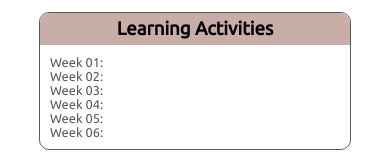
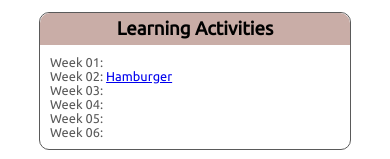
Before and after one commit to Brycenjwill/wdd230, a plain HTML site: page index.html in a window 390 px wide. Shown: the part 341-500 px from the top of the page. Drawn offline with Linux system fonts and the light colour scheme.

Commit message:
Added link to hamburger menu codepen practice

```diff
--- a/index.html
+++ b/index.html
@@ -37,7 +37,7 @@
             <h3>Learning Activities</h3>
             <ul>
                 <li>Week 01:</li>
-                <li>Week 02:</li>
+                <li>Week 02: <a href="https://codepen.io/Brycen-Williams/pen/zYMrZLQ">Hamburger</a></li>
                 <li>Week 03:</li>
                 <li>Week 04:</li>
                 <li>Week 05:</li>
```
